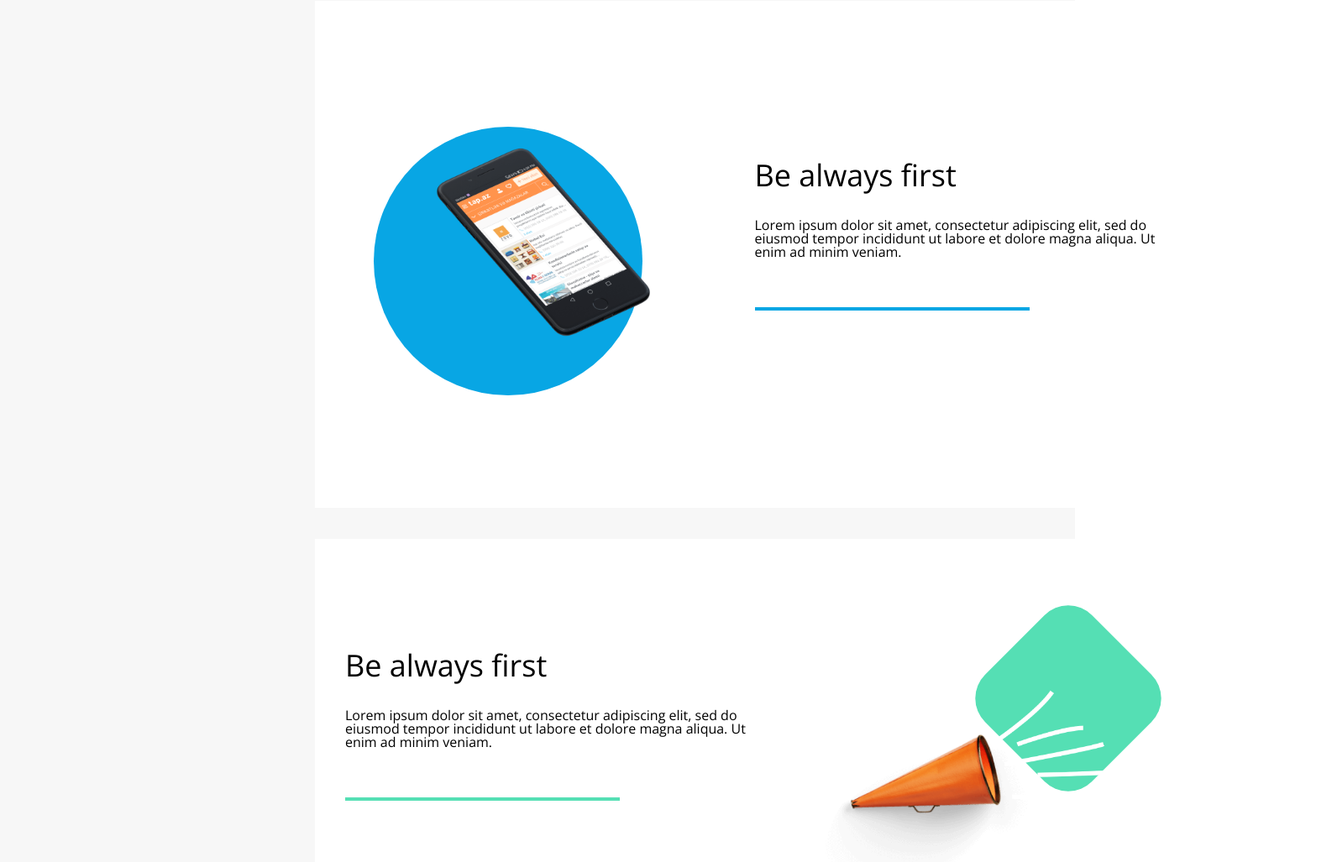
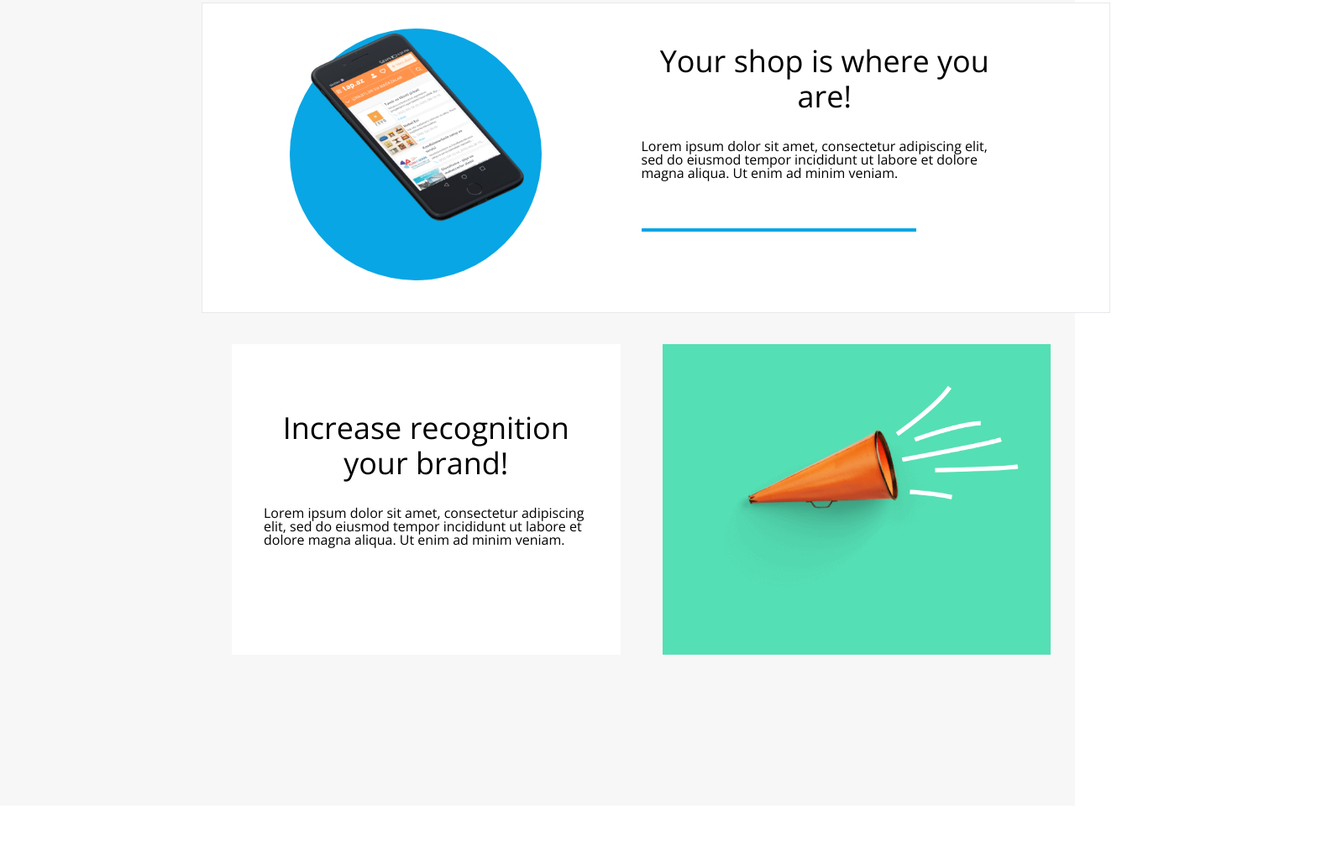
Before and after one commit to Jowitzki77/Best_shop, a plain HTML site: page index.html in a window 1280 px wide. Shown: the part 1773-2800 px from the top of the page at 84% size, 1592 px wide, since content can reach past the window. Drawn offline with nearby package versions, Linux system fonts and the light colour scheme.

Commit message:
bolj kot ne nareta stran

```diff
--- a/css/style.css
+++ b/css/style.css
@@ -75,6 +75,7 @@ body{
     font: normal normal normal 49px/57px var(--font-primary);
     color: var(--black-color);
     margin-bottom: 20px;
+    text-align: center;
 
 }
 #main .section__description{
@@ -197,17 +198,21 @@ body{
 
 
 }
+.recognition .container__inner {
+    background: none;
+    border: none;
+}
 .container__inner{
     margin-left: 135px;
     margin-right: 135px;
     background-color: var(--white-color);
     padding: 0 71px 38px 36px;
+    border: 1px solid var(--grey-color-200);
     display: flex;
     align-items: center;
 }
-#benefits .row{
-    margin-left: 135px;
-    margin-right: 135px;
+#benefits .row .col{
+    margin-right: 50px;
 }
 .row {
     display: flex;
@@ -229,10 +234,12 @@ body{
     align-items: center;
 }
 
-#benefits .col .section__heading{
+#benefits .col .section__heading,
+#benefits .col--recognition .section__heading{
     margin-bottom: 30px;
 }
-#benefits .col .section__description{
+#benefits .col .section__description,
+#benefits .col--recognition .section__description{
     margin-bottom: 50px;
 }
 hr{
@@ -260,17 +267,51 @@ hr{
     max-width: 320px;
     position: relative;
     z-index: 1;
-    top: -150px;
 }
-.circle--big{
-    width: 320px;
-    height: 320px;
+.phone{
+    margin-top: 30px;
+    content: "";
+    display: block;
+    background: var(--blue-color);
+    height: 300px;
+    width: 300px;
+    border-radius: 50%;
+
+}
+#benefits .circle{
+    width: 300px;
+    height: 300px;
     position: relative;
     right: 50px;
     top: 150px;
     border-radius: 50%;
     z-index: 0;
 }
+
+.container__recognition__inner {
+    display: flex;
+    align-items: normal;
+    gap: 50px;
+}
+.col--recognition {
+    background: var(--white-color);
+    width: 50%;
+    display: flex;
+    justify-content: center;
+    align-items: center;
+}
+.col--recognition--content {
+    display: flex;
+    flex-direction: column;
+    justify-content: center;
+    height: 370px;
+    padding-left: 38px;
+    padding-right: 38px;
+}
+.col--recognition:nth-child(2) {
+    background: var(--green-color);
+}
+
 .footer {
     background: var(--grey-color-200) 0% 0% no-repeat padding-box;
     box-shadow: 0 -5px 40px #00000029;
--- a/index.html
+++ b/index.html
@@ -72,30 +72,35 @@
         <div class="row container">
             <div class="container__inner">
                 <div class="col">
-                    <h2 class="section__heading">Be always first</h2>
+                    <h2 class="section__heading">Your shop is where you are!</h2>
                     <p class="section__description">Lorem ipsum dolor sit amet, consectetur adipiscing elit, sed do eiusmod tempor incididunt ut labore et dolore magna aliqua. Ut enim ad minim veniam.</p>
                     <hr class="blue">
                 </div>
                 <div class="col">
-                    <div class="circle--big blue"></div>
-                    <img src="assets/iphone.png" alt="iphone" class="ipn">
+                    <div class="phone">
+                        <img src="assets/iphone.png" alt="iphone" class="ipn">
+                    </div>
+
                 </div>
             </div>
         </div> <!-- e: row -->
-        <div class="row container">
+
+        <div class="row container recognition">
             <div class="container__inner">
-                <div class="col">
-                    <h2 class="section__heading">Be always first</h2>
-                    <p class="section__description">Lorem ipsum dolor sit amet, consectetur adipiscing elit, sed do eiusmod tempor incididunt ut labore et dolore magna aliqua. Ut enim ad minim veniam.</p>
-                    <hr class="green">
-                </div>
-                <div class="col">
-                    <div class="rectangle green"></div>
-                    <img src="assets/trumpet.png" alt="Macbook" class="mbp">
+                <div class="container__recognition__inner">
+                    <div class="col--recognition">
+                        <div class="col--recognition--content">
+                            <h2 class="section__heading">Increase recognition your brand!</h2>
+                            <p class="section__description">Lorem ipsum dolor sit amet, consectetur adipiscing elit, sed do eiusmod tempor incididunt ut labore et dolore magna aliqua. Ut enim ad minim veniam.</p>
+                            <div class="green divider"></div>
+                        </div>
+                    </div>
+                    <div class="col--recognition">
+                        <img src="assets/trumpet.png" alt="Trumpet" class="mbp">
+                    </div>
                 </div>
             </div>
-
-        </div> <!-- e: row -->
+        </div>
     </section> <!-- e: section -->
     <section id="pricing" class="section container">
         <h2 class="section__heading">Pricing</h2>
```
